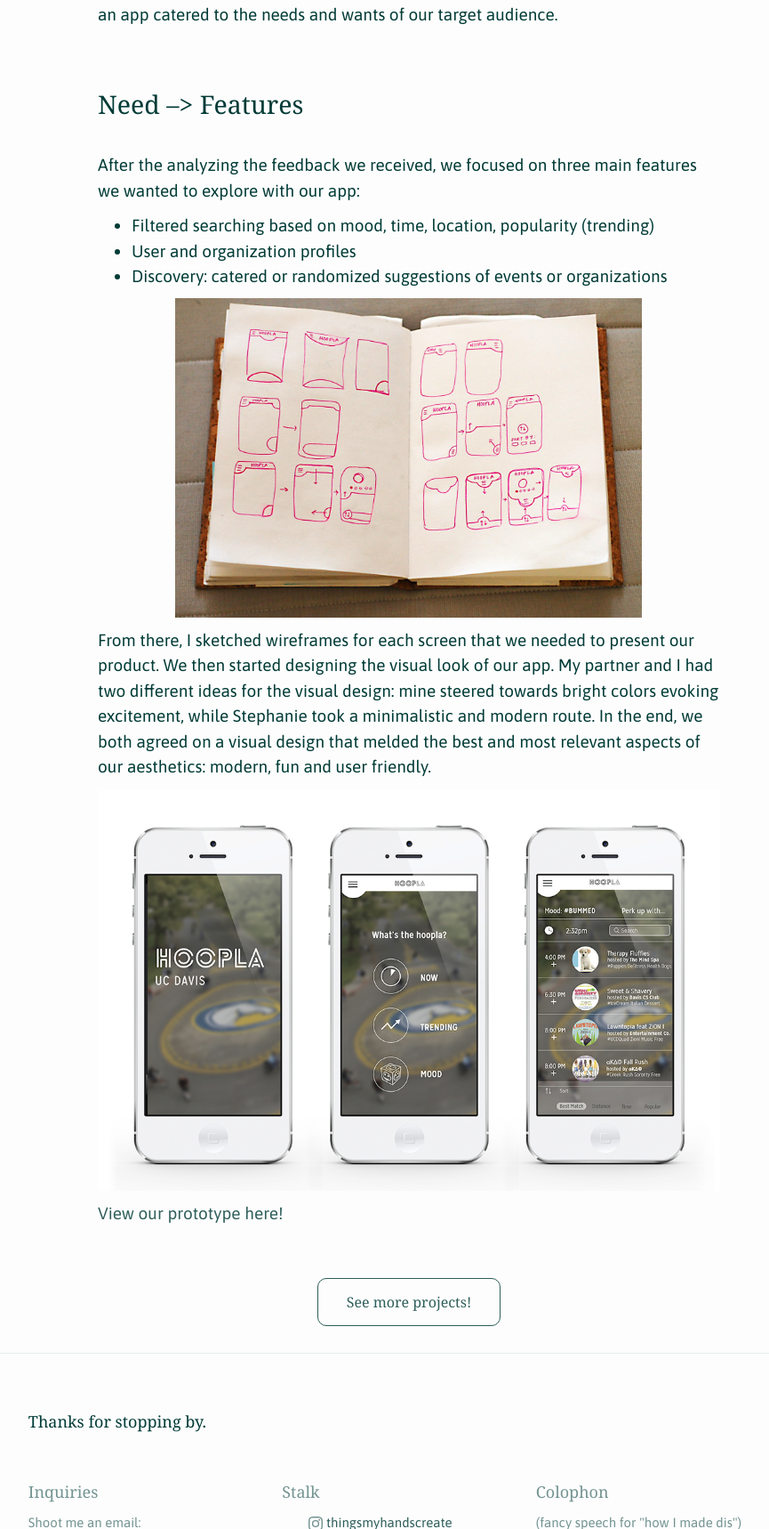
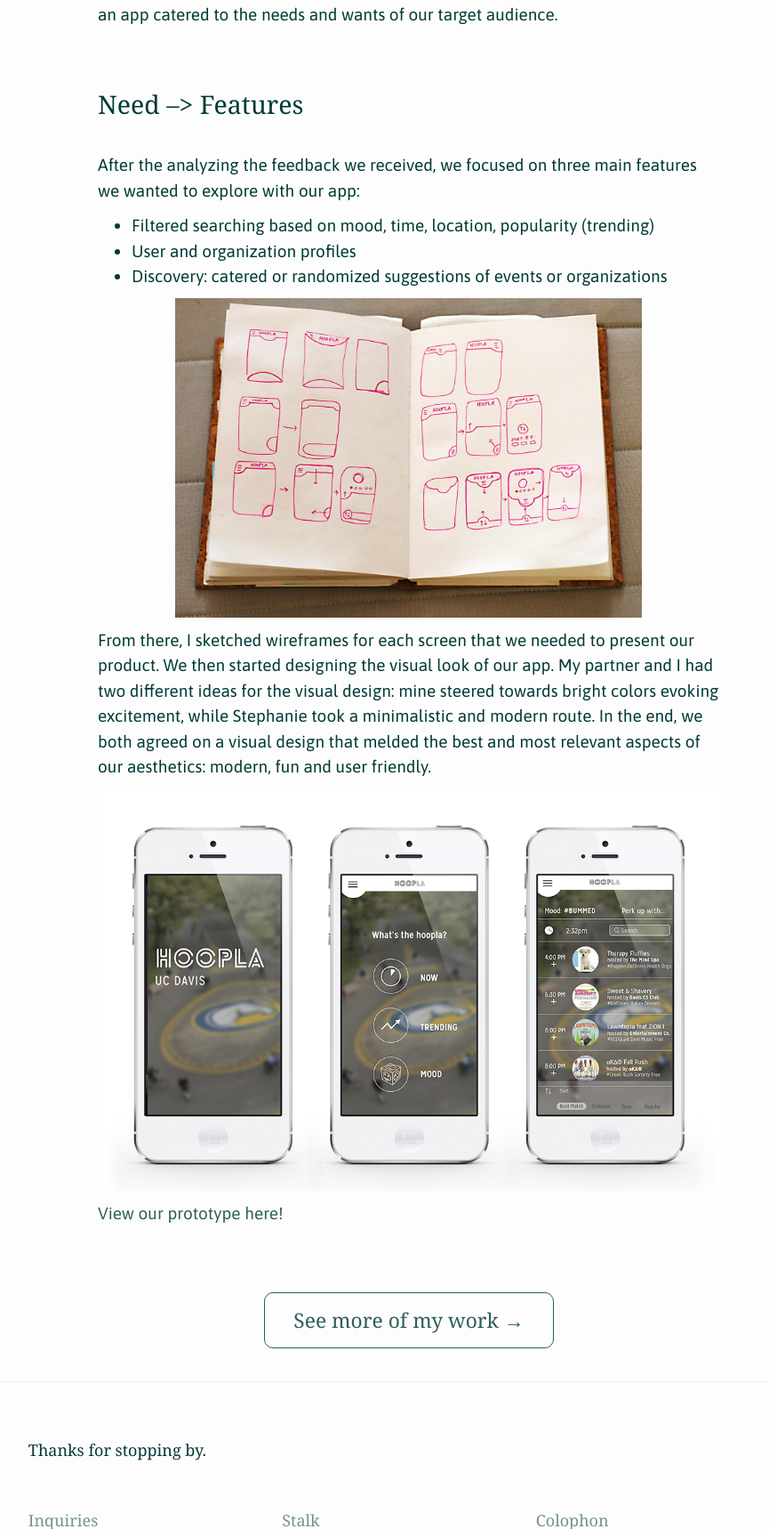
Before and after one commit to kmbrlygl/kmbrlygl.github.io, a Jekyll site: the page built from _posts/2016-09-14-hoopla.markdown, in a window 1280 px wide, cut to the strip 2642-4360 px from the top of the page. Shown: the whole strip at 89% size, without its empty margins (180-1045 px from the left). Built offline with Jekyll 4.4.1, drawn with Linux system fonts in a browser that asks for light colours.

Commit message:
Tweak style of back button for project posts

```diff
--- a/_layouts/post.html
+++ b/_layouts/post.html
@@ -22,6 +22,6 @@ layout: default
 </article>
 </div>
 </div>
-<div class="more-projects">
-  <p style="text-align: center"><a href="./../../#work"><button type="button" alt="Link to view other projects">See more projects!</button></a></p>
+<div>
+  <p style="text-align: center"><a href="./../../#work"><button type="button" class="more-projects" alt="Link to view other projects">See more of my work →</button></a></p>
 </div>
--- a/_sass/_base.scss
+++ b/_sass/_base.scss
@@ -283,6 +283,9 @@ pre {
    padding: 0 0 $spacing-unit 0;
  }
 
+ /**
+ * buttons galore
+ **/
  button
  {
     background-color: $background-color;
@@ -303,6 +306,10 @@ button:hover {
     border: 1px solid $brand-color-light;
     color: white;
 }
+.more-projects
+ {
+    font-size: 1.2em;
+}
 
 /**
  * Videos
```
Also changed, not shown: 8 other files.
